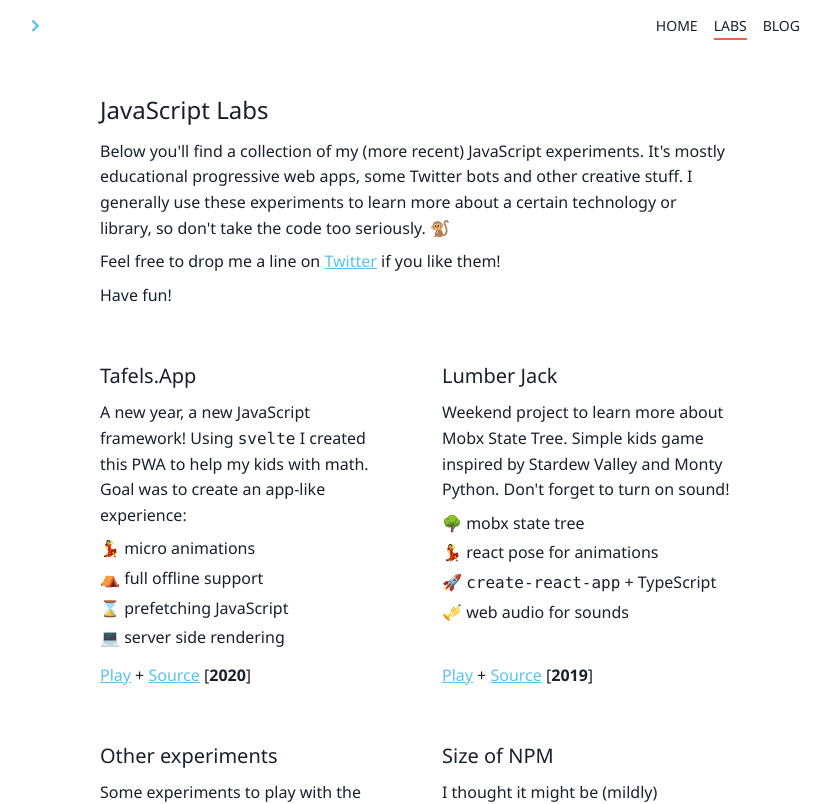
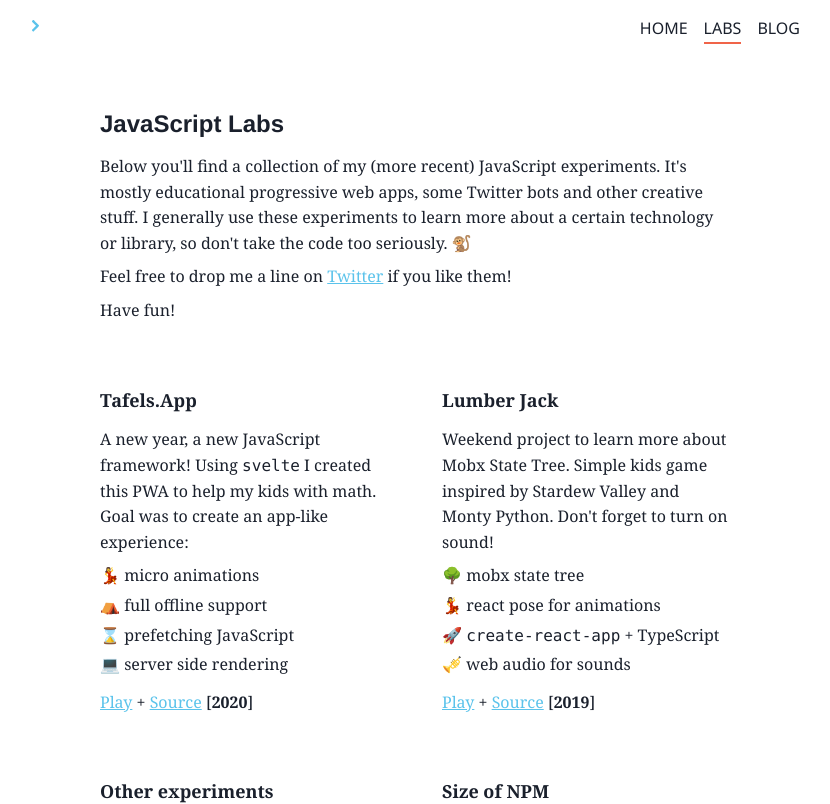
Before and after one commit to vnglst/koenvangilst.nl, a Next.js app: page /labs in a window 1280 px wide. Shown: the top 804 px of the page, without its empty margins (224-1054 px from the left). Built offline with nearby package versions, Linux system fonts and the light colour scheme.

Commit message:
typography

```diff
--- a/components/Footer.tsx
+++ b/components/Footer.tsx
@@ -2,7 +2,7 @@ import { FC } from "react";
 
 const Footer: FC = () => {
   return (
-    <footer className="my-8 text-gray-600 text-sm text-center">
+    <footer className="my-10 text-gray-600 text-sm text-center">
       <a href="https://www.linkedin.com/in/vangilst/">LinkedIn</a> |{" "}
       <a href="https://twitter.com/vnglst">Twitter</a> |{" "}
       <a href="https://github.com/vnglst">GitHub</a>
--- a/components/Navigation.tsx
+++ b/components/Navigation.tsx
@@ -10,7 +10,7 @@ interface Props {
 const Navigation: FC<Props> = ({ menu }) => {
   return (
     <nav className="p-4 bg-white">
-      <ul className="max-w-3xl mb-2 lg:mb-4 mx-auto text-sm uppercase flex list-none">
+      <ul className="font-sans text-base uppercase max-w-3xl mb-2 lg:mb-4 mx-auto  flex list-none">
         <NavLink className="mr-auto">
           <Link href="/">
             <a className="text-kvg-blue no-underline">
--- a/styling/main.css
+++ b/styling/main.css
@@ -1,26 +1,41 @@
 @tailwind base;
 @tailwind components;
+
+@import url("https://fonts.googleapis.com/css2?family=Montserrat:wght@900&display=swap");
+@import url("https://fonts.googleapis.com/css2?family=Merriweather:ital,wght@0,400;0,900&display=swap");
 
 html {
   @apply text-gray-900 antialiased leading-tight;
   text-rendering: geometricPrecision;
   line-height: 1.6;
+  font-family: "Merriweather", "Georgia", serif;
 }
 
 body {
   @apply bg-white;
 }
 
+h1,
+h2,
+h3,
+h4,
+h5,
+h6 {
+  @apply my-4;
+  line-height: 1.1;
+}
+
 h1 {
-  @apply text-2xl mb-2;
+  @apply text-2xl font-black;
+  font-family: "Montserrat", sans-serif;
 }
 
 h2 {
-  @apply text-xl mb-2;
+  @apply text-lg font-black;
 }
 
 h3 {
-  @apply text-lg mb-2;
+  @apply text-lg;
 }
 
 ul {
```
